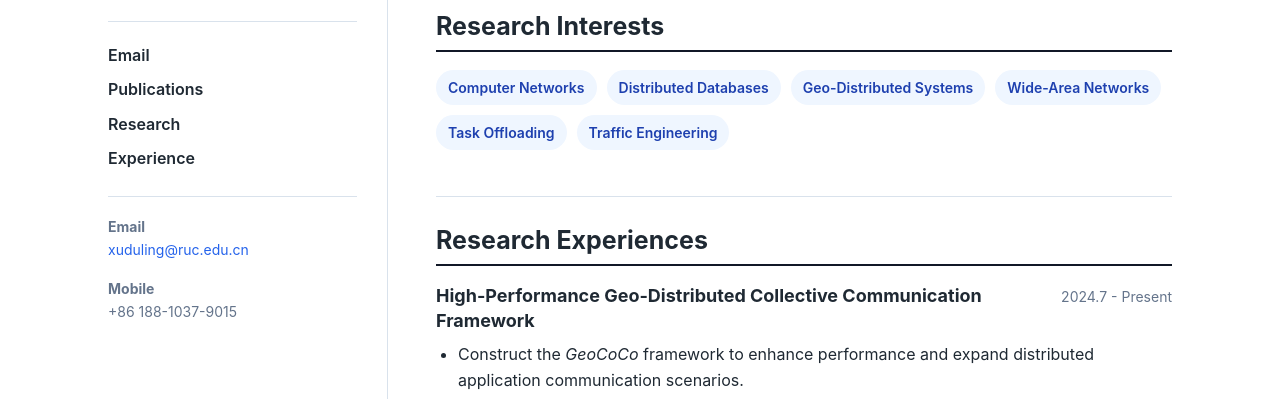
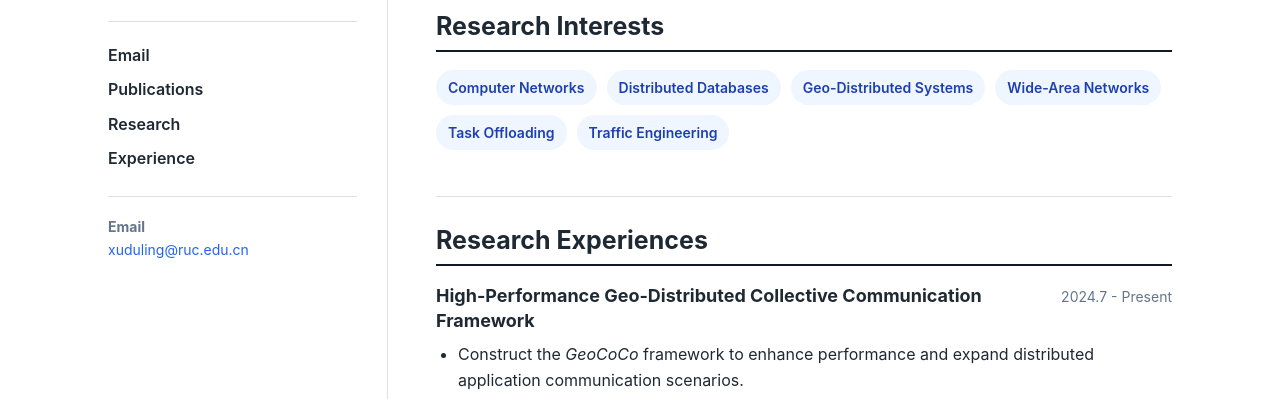
Before and after one commit to DulingXu/DulingXu.github.io, a plain HTML site: page index.html in a window 1280 px wide. Shown: the part 350-749 px from the top of the page. Drawn offline with Linux system fonts and the light colour scheme.

Commit message:
Remove number

```diff
--- a/index.html
+++ b/index.html
@@ -30,7 +30,6 @@
 
           <div class="contact">
             <p><strong>Email</strong><br /><a href="mailto:xuduling@ruc.edu.cn">xuduling@ruc.edu.cn</a></p>
-            <p><strong>Mobile</strong><br />+86 188-1037-9015</p>
           </div>
         </div>
       </aside>
```
